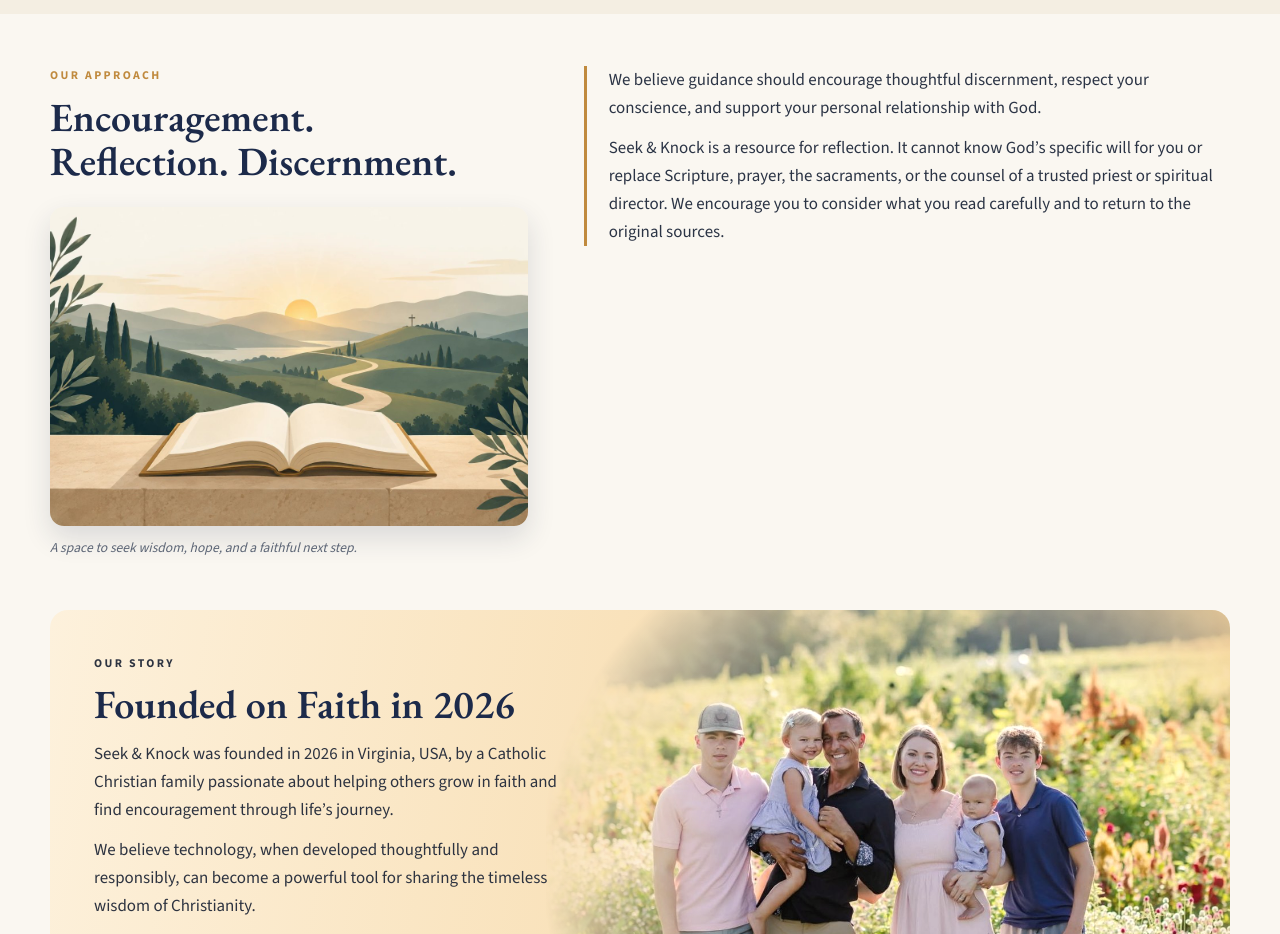
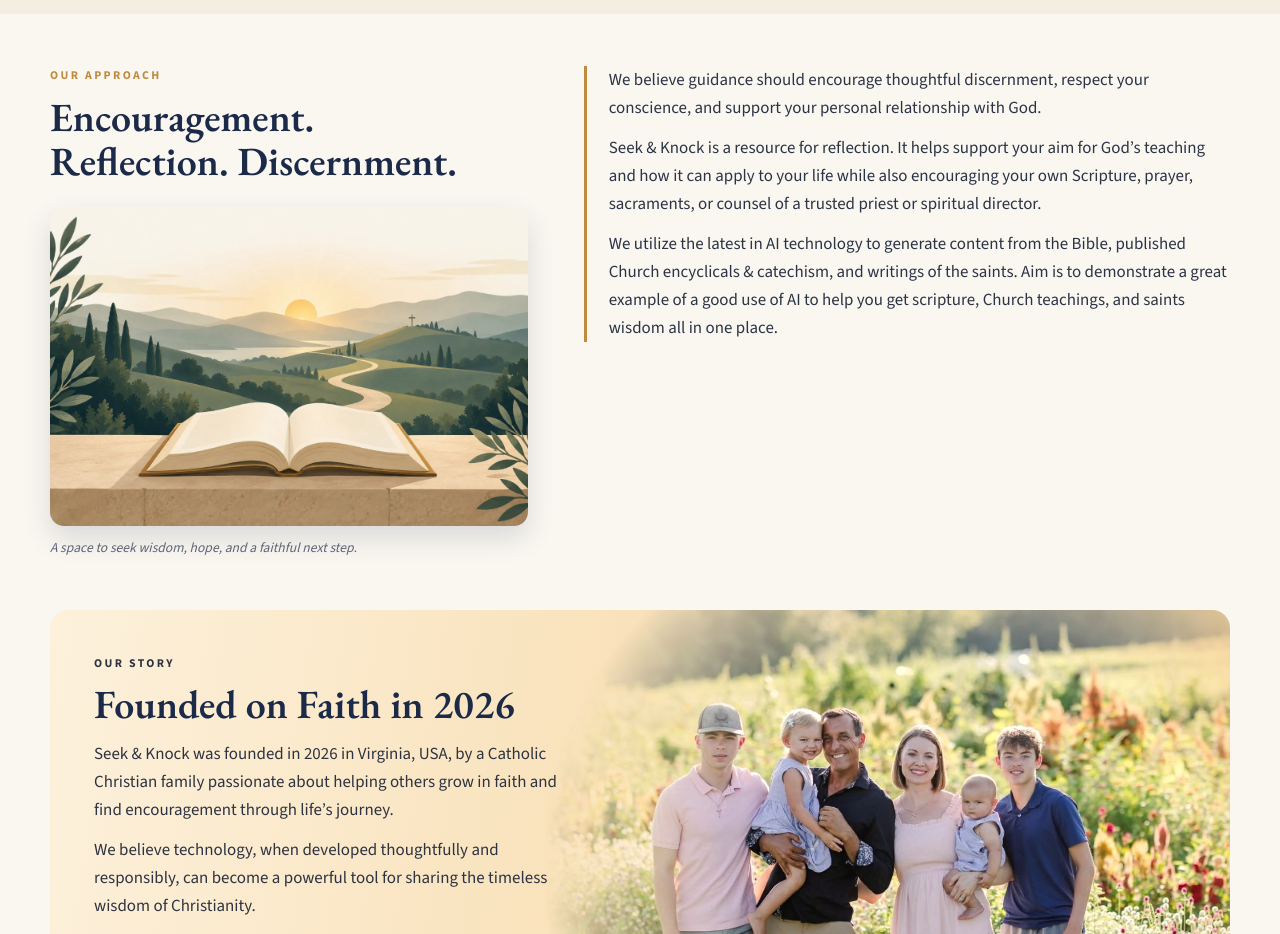
Before and after one commit to keithwasho/ask-seek-knock, a website: page public/about.html in a window 1280 px wide. Shown: the part 1440-2374 px from the top of the page. Drawn offline with nearby package versions, Linux system fonts and the light colour scheme.

Commit message:
Add files via upload

```diff
--- a/public/about.html
+++ b/public/about.html
@@ -238,7 +238,8 @@ footer a{color:var(--navy);font-weight:600}
       </div>
       <div class="note">
         <p>We believe guidance should encourage thoughtful discernment, respect your conscience, and support your personal relationship with God.</p>
-        <p>Seek &amp; Knock is a resource for reflection. It cannot know God’s specific will for you or replace Scripture, prayer, the sacraments, or the counsel of a trusted priest or spiritual director. We encourage you to consider what you read carefully and to return to the original sources.</p>
+        <p>Seek &amp; Knock is a resource for reflection. It helps support your aim for God’s teaching and how it can apply to your life while also encouraging your own Scripture, prayer, sacraments, or counsel of a trusted priest or spiritual director.</p>
+        <p>We utilize the latest in AI technology to generate content from the Bible, published Church encyclicals &amp; catechism, and writings of the saints. Aim is to demonstrate a great example of a good use of AI to help you get scripture, Church teachings, and saints wisdom all in one place.</p>
       </div>
     </section>
 
```
Also changed, not shown: public/index.html (+1 -1 lines).
